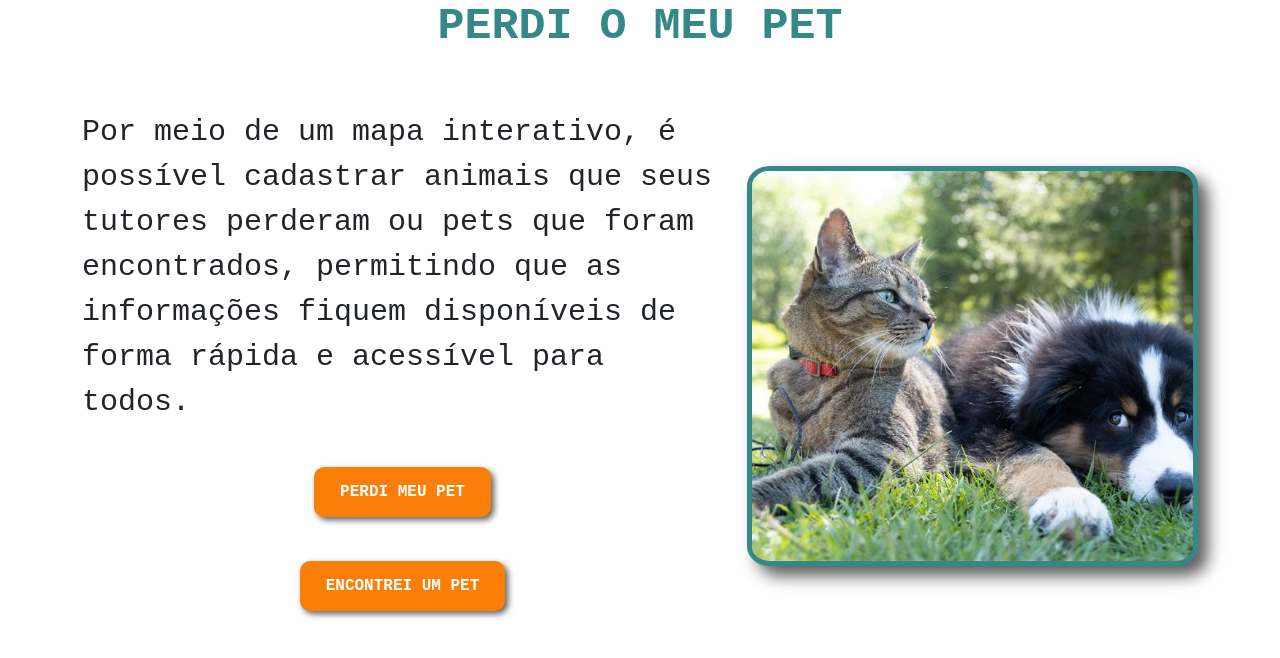
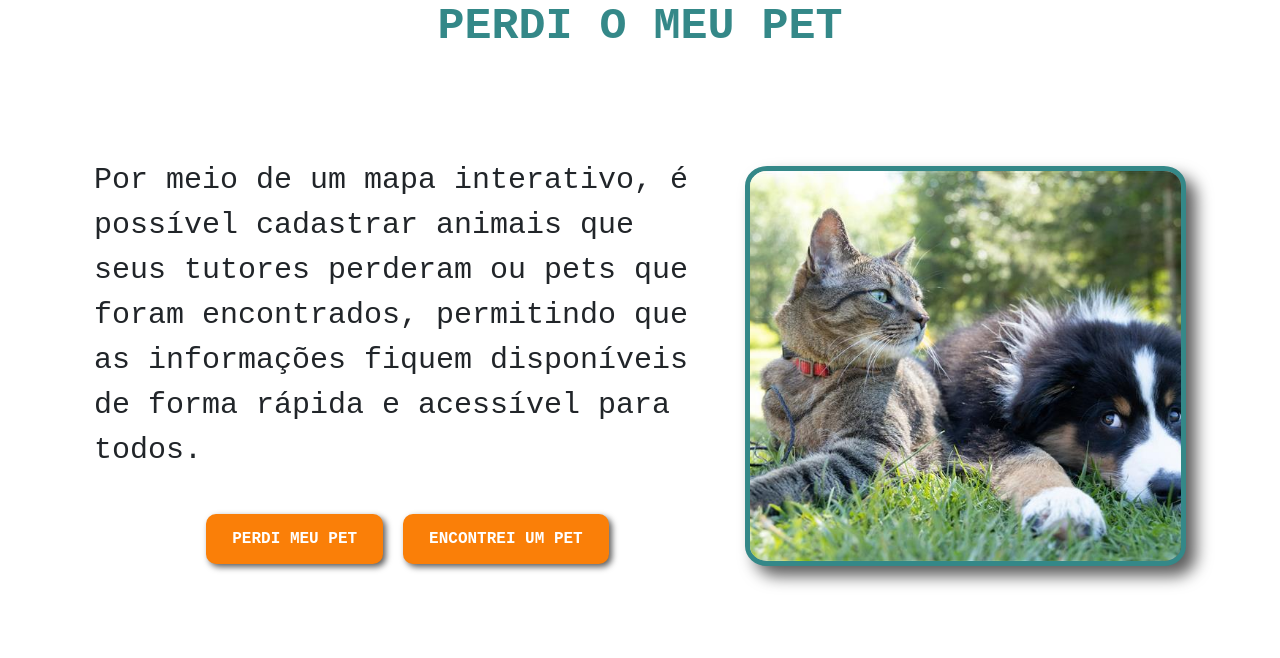
Before and after one commit to raven-aaron/Projeto-Resgate-e-Mapeamento-FATEC, a Next.js app in the folder ProjetoNext/: page / in a window 1280 px wide. Shown: the top 658 px of the page. Built offline with nearby package versions, Linux system fonts and the light colour scheme.

Commit message:
feat: Adicionei o primeiro section

```diff
--- a/ProjetoNext/app/page.tsx
+++ b/ProjetoNext/app/page.tsx
@@ -11,6 +11,7 @@ export default function Home() {
     <div>
       <Container>
         <h1 className={styles.tituloDestaque}>PERDI O MEU PET</h1> <br /><br />
+        <section className="container mt-5">
             <Row>
               <Col>
                   <div className="row align-items-center">
@@ -23,7 +24,6 @@ export default function Home() {
 
                       <div className="text-center">
                         <a href="registro-USER.html" className={`btn ${styles.btnCustom}`}>PERDI MEU PET</a>
-                    <br /><br />
                         <a href="registro-USER.html" className={`btn ${styles.btnCustom}`}>ENCONTREI UM PET</a>
                       </div>
                     </div>
@@ -33,6 +33,8 @@ export default function Home() {
                   </div>
               </Col>
             </Row>
+        </section>
+
 
       </Container>
     </div>
```
Lines whose indentation alone changed are shown as unchanged.
